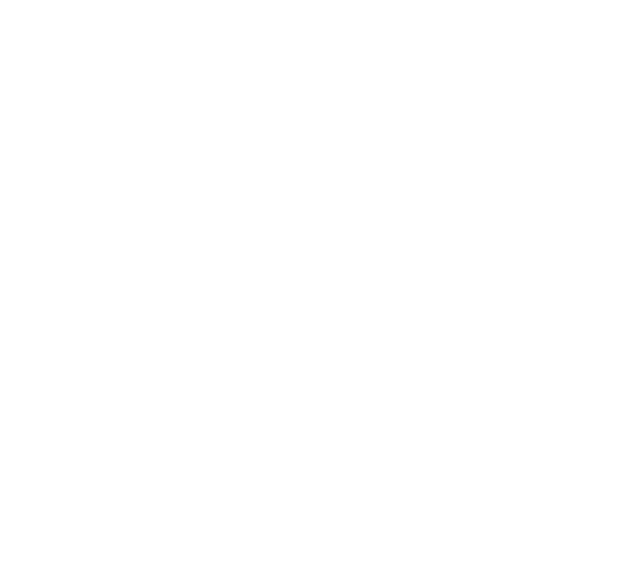
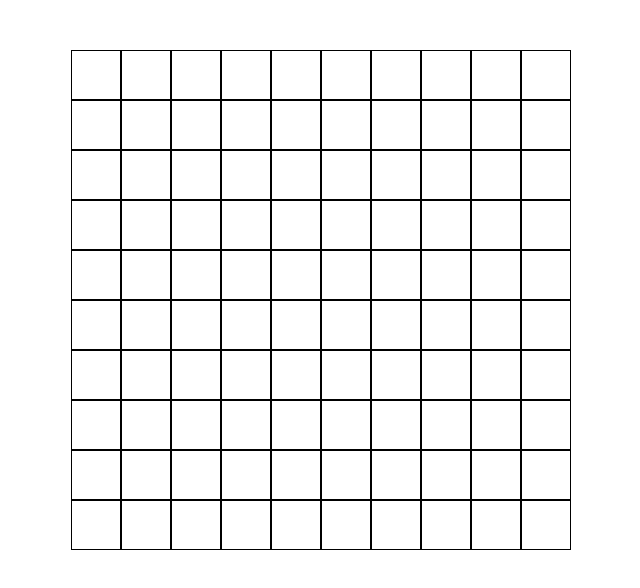
Before and after one commit to junilowahab/etch-a-sketch, a plain HTML site: page index.html in a window 1280 px wide. Shown: the whole page, without its empty margins (319-959 px from the left). Drawn offline with Linux system fonts and the light colour scheme.

Commit message:
Created grid

```diff
--- a/etch-a-sketch.css
+++ b/etch-a-sketch.css
@@ -0,0 +1,19 @@
+*{
+    margin: 0;
+    padding: 0;
+    box-sizing: border-box;
+}
+
+.container{
+    height: 500px;
+    width: 500px;
+    display: flex;
+    flex-wrap: wrap;
+    margin: 0 auto;
+    margin-top: 50px;
+}
+
+.grid{
+    border: .1px solid black;
+    flex: 0 1 auto;
+}
--- a/etch-a-sketch.js
+++ b/etch-a-sketch.js
@@ -0,0 +1,14 @@
+let container = document.querySelector('.container');
+
+//Create a series of squares to form grid
+function createGrid(gridSize){
+    for(let i = 0; i < gridSize * gridSize; i++){
+        let grid = document.createElement('div');
+        grid.setAttribute('class','grid');
+        container.appendChild(grid);
+        grid.style.height = `calc(500px/${gridSize})`;
+        grid.style.width = `calc(500px/${gridSize})`;
+    }
+}
+
+createGrid(10);
--- a/index.html
+++ b/index.html
@@ -8,6 +8,7 @@
     <title>Etch-A-Sketch</title>
 </head>
 <body>
+    <div class="container"></div>
     <script src="etch-a-sketch.js"></script>
 </body>
 </html>
```
